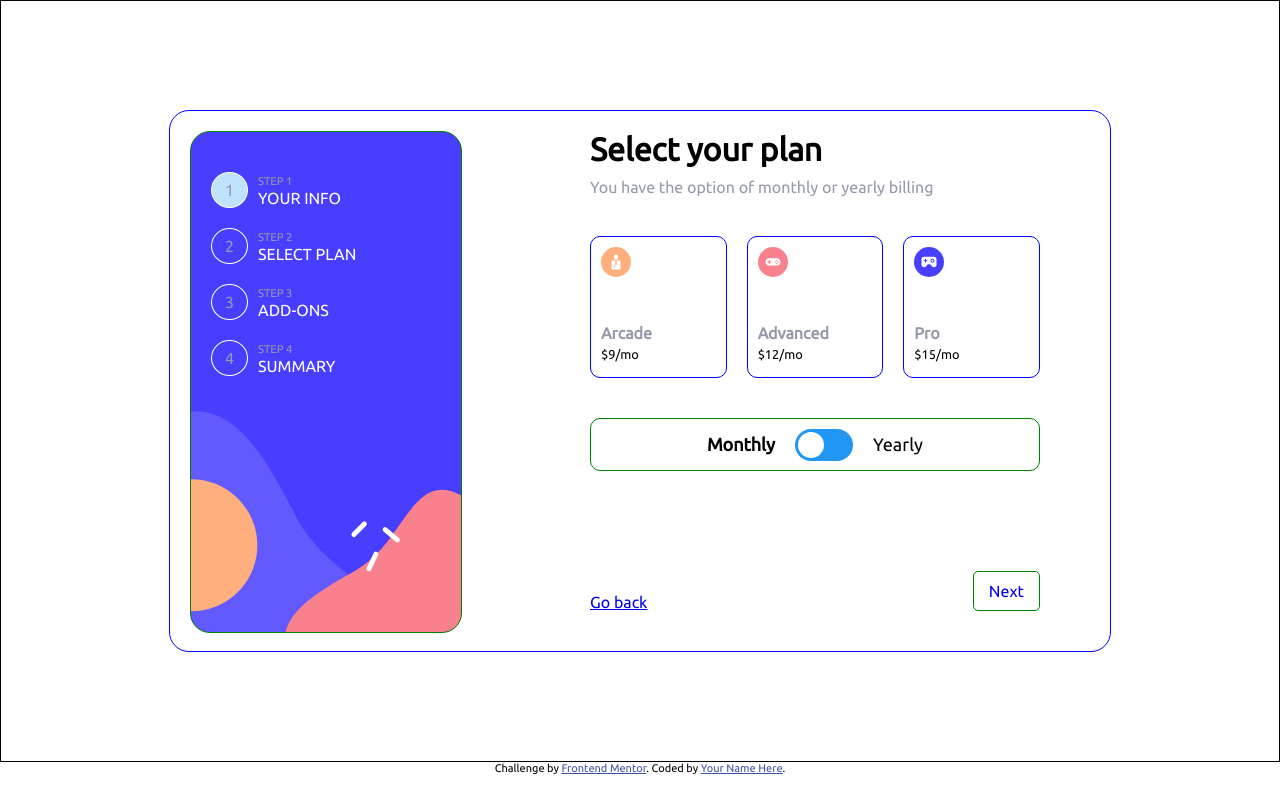
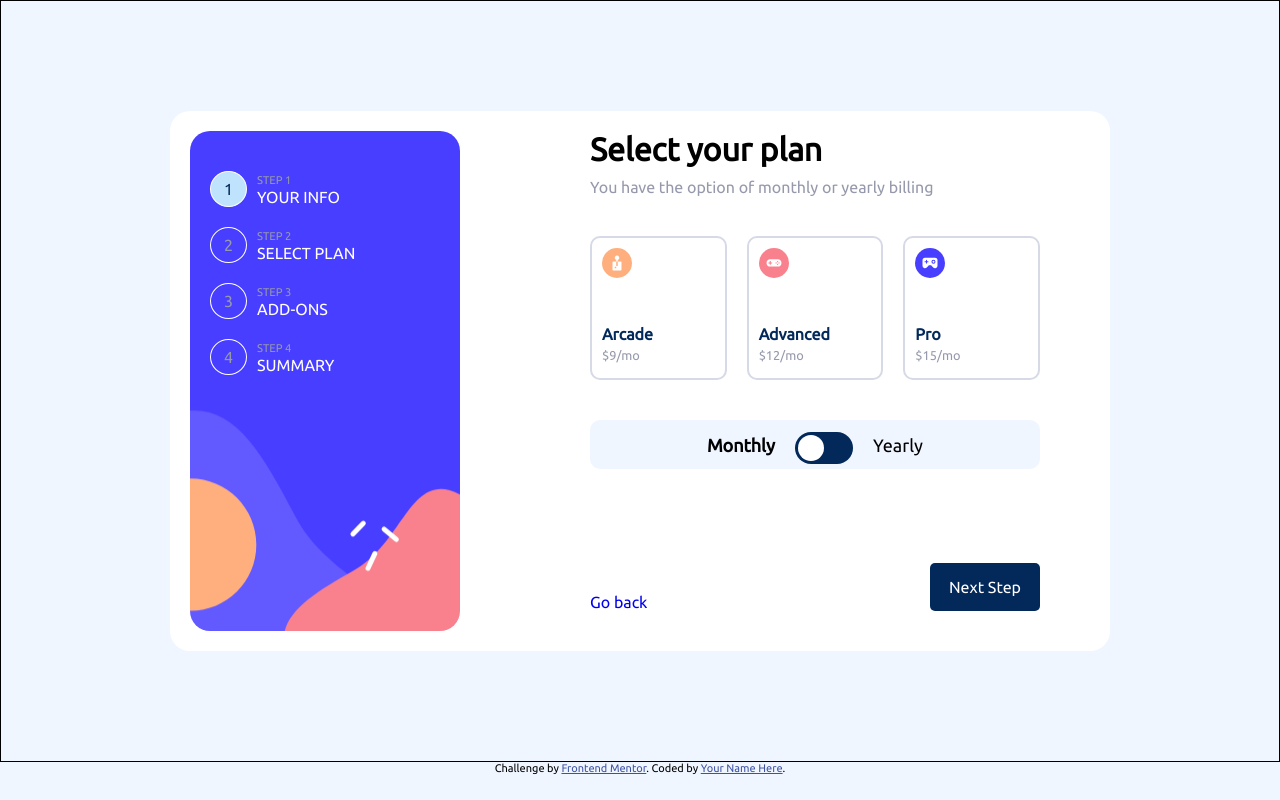
Before and after one commit to McGatsby99/multi-step-form, a React (Create React App) app: page /pageTwo in a window 1280 px wide. Built offline with nearby package versions, Linux system fonts and the light colour scheme.

Commit message:
css brush up

```diff
--- a/src/App.css
+++ b/src/App.css
@@ -29,12 +29,15 @@
 
 body{
   font-family:'UbuntuRegular', monospace;
+  background-color: var(--magnolia);
 }
 
 p{
   font-size: 16px;
   color: var(--cool-gray);
 }
+
+
 
 #root{
   height: 95vh;
@@ -45,9 +48,10 @@ p{
 }
 
 .container{
+  background-color: var(--white);
   display: flex;
   justify-content: space-between;
-  border: var(--border-blue);
+  /* border: var(--border-blue); */
   height: 500px;
   width: 85%;
   max-width: 900px;
@@ -59,7 +63,7 @@ p{
 nav {
   height: 100%;
   width: 30%;
-  border: var(--border-green);
+  /* border: var(--border-green); */
   border-radius: 20px;
   background-image: url('./assets/images/bg-sidebar-desktop.svg');
   background-size: cover;
@@ -115,7 +119,7 @@ nav {
 }
 
 
-/* right side */
+/* right side: page one */
 
 .pages {
   height: 100%;
@@ -132,27 +136,34 @@ nav {
   margin: 20px 0px;
 }
 
+
 h1{
   margin-bottom: 10px;
 }
 
-input{
+.pageOneForm input{
   display: block;
-  width: 99%;
+  width: 96%;
   margin-bottom: 30px;
   margin-top: 5px;
   border-radius: 5px;
   height: 40px;
+  border-color: var(--light-gray);
+  padding-left: 10px;
 }
 
-.submit{
+.next{
+  width: 80px;
+  color: var(--white);
+  background-color: var(--marine-blue);
   text-decoration: none;
-  border: var(--border-green);
-  padding: 10px 15px;
+  /* border: var(--border-green); */
+  padding: 15px;
   border-radius: 5px;
   position: absolute;
   bottom: 20px;
   right: 0px;
+  text-align: center;
 }
 
 /* page two */
@@ -167,9 +178,19 @@ input{
   display: inline-block;
   height: 140px;
   /* width: 80px; */
-  border: var(--border-blue);
+  border: 2px solid var(--light-gray);
   margin: 20px 0px;
   border-radius: 10px;
+}
+
+.select:hover{
+  border: 2px solid var(--purplish-blue);
+  background-color: var(--magnolia);
+}
+
+.select:active{
+  border: 2px solid var(--purplish-blue);
+  background-color: var(--magnolia);
 }
 
 .content{
@@ -184,18 +205,22 @@ input{
   bottom: 0;
 }
 
+
 .content section p{
   font-weight: 700;
+  color: var(--marine-blue);
 }
 
 .content section span{
   display: inline-block;
   margin-top: 5px;
   font-size: 0.8rem;
+  color: var(--cool-gray);
 }
 
 .toggle{
-  border: var(--border-green);
+  /* border: var(--border-green); */
+  background-color: var(--magnolia);
   grid-column-start: 1;
   grid-column-end: 4;
   text-align: center;
@@ -208,7 +233,7 @@ input{
  /* border:var(--border-orange); */
  position: relative;
  margin: 0 20px ;
- bottom: 10px;
+ bottom: -5px;
  font-size: 18px;
 
 }
@@ -241,7 +266,7 @@ input{
   left: 0;
   right: 0;
   bottom: 0;
-  background-color:  #2196F3;
+  background-color: var(--marine-blue);
   -webkit-transition: .4s;
   transition: .4s;
 }
@@ -259,7 +284,7 @@ input{
 }
 
 input:checked + .slider {
-  background-color: #2196F3;
+  background-color: var(--marine-blue);
 }
 
 input:focus + .slider {
@@ -281,17 +306,23 @@ input:checked + .slider:before {
   border-radius: 50%;
 }
 
+
 .go-back{
   position: absolute;
   bottom: 20px;
   left: 0;
   background-color: white;
+  text-decoration: none;
+}
+
+.go-back:hover{
+  text-decoration: underline;
 }
 
 /* page three */
 
 .add-ons{
-  border: var(--border-green);
+  border: 2px solid var(--light-gray);
   /* min-width: 300px; */
   margin-bottom: 20px;
   height: 80px;
@@ -299,12 +330,16 @@ input:checked + .slider:before {
   border-radius: 10px;
 }
 
+.checked{
+  background-color: var(--alabaster);
+  border: 2px solid var(--marine-blue);
+}
+
 .checkbox{
   height: 20px;
   width: 20px;
   display: inline-block;
   margin: 30px 20px;
-  border: var(--border-orange);
 }
 
 .add-ons label{
@@ -326,13 +361,15 @@ input:checked + .slider:before {
   right: 20px;
   top: 30px;
   float: right;
+  color: var(--cool-gray);
 }
 
 /* page 4 */
 
 .summary-container{
-  border: var(--border-red);
+  /* border: var(--border-red); */
   border-radius: 10px;
+  background-color: var(--alabaster);
 }
 
 .plan-summary{
@@ -345,6 +382,8 @@ input:checked + .slider:before {
 
 .plan-summary p{
   display: inline-block;
+  color: var(--marine-blue);
+  font-weight: 700;
 }
 
 .change{
@@ -352,6 +391,7 @@ input:checked + .slider:before {
   left: 0px;
   top: 20px;
   background-color: var(--white);
+  color: var(--cool-gray);
 }
 
 .summary-price{
--- a/src/MainLayout.js
+++ b/src/MainLayout.js
@@ -12,28 +12,29 @@ const MainLayout = () => {
         <nav>
           <div className="nav-container">
             <div className="steps">
-              <span className={`page-number ${ activePage === "1"? 'active': ''}`}><p>1</p></span>
+              {/* <span className={`page-number ${ activePage === "1"? 'active': ''}`}><p>1</p></span> */}
+              <span className={`page-number ${ activePage === "1"? 'active': ''}`}><p className={`${ activePage === "1"? 'active': ''}`}>1</p></span>
               <div className='text'>
                 <p>STEP 1</p>
                 <p className='category'>YOUR INFO</p>
               </div>
             </div>
             <div className="steps">
-              <span className={`page-number ${ activePage === "2"? 'active': ''}`}><p>2</p></span>
+              <span className={`page-number ${ activePage === "2"? 'active': ''}`}><p className={`${ activePage === "2"? 'active': ''}`}>2</p></span>
               <div className='text'>
                 <p>STEP 2</p>
                 <p className='category'>SELECT PLAN</p>
               </div>
             </div>
             <div className="steps">
-              <span className={`page-number ${ activePage === "3"? 'active': ''}`}><p>3</p></span>
+              <span className={`page-number ${ activePage === "3"? 'active': ''}`}><p className={`${ activePage === "3"? 'active': ''}`}>3</p></span>
               <div className='text'>
                 <p>STEP 3</p>
                 <p className='category'>ADD-ONS</p>
               </div>
             </div>
             <div className="steps">
-              <span className={`page-number ${ activePage === "4"? 'active': ''}`}><p>4</p></span>
+              <span className={`page-number ${ activePage === "4"? 'active': ''}`}><p className={`${ activePage === "4"? 'active': ''}`}>4</p></span>
               <div className='text'>
                 <p>STEP 4</p>
                 <p className='category'>SUMMARY</p>
--- a/src/pages/FormPageOne.js
+++ b/src/pages/FormPageOne.js
@@ -1,4 +1,4 @@
-import { Form, Link, NavLink, useOutletContext } from 'react-router-dom';
+import { Form, NavLink, useOutletContext } from 'react-router-dom';
 
 
 const FormPageOne = () => {
@@ -7,17 +7,17 @@ const FormPageOne = () => {
 
   return (
     <div className='pages pageOne'>
-        <h1>Personal Info</h1>
+        <h1>Personal info</h1>
         <p>Please provide your name, email address and phone number</p>
         <Form className='form pageOneForm'>
-          <label htmlFor="name">name</label>
-          <input />
-          <label htmlFor="email">email</label>
-          <input />
-          <label htmlFor="phone number">phone number</label>
-          <input />
+          <label htmlFor="name">Name</label>
+          <input type='text' placeholder='e.g. Ayanda'/>
+          <label htmlFor="email">Email Address</label>
+          <input type='email' placeholder='e.g. ayanda@email,com'/>
+          <label htmlFor="phone number">Phone Number</label>
+          <input type='text' placeholder='+27 727 262 328'/>
         </Form>
-        <NavLink className='submit' to='/pageTwo' onClick={() => setActivePage('2')}>Next Step</NavLink>
+        <NavLink className='next' to='/pageTwo' onClick={() => setActivePage('2')}>Next Step</NavLink>
     </div>
   )
 }
--- a/src/pages/FormPageThree.js
+++ b/src/pages/FormPageThree.js
@@ -1,4 +1,5 @@
 
+import { useState } from "react";
 import { Form, NavLink, useOutletContext  } from "react-router-dom"
 
 
@@ -6,14 +7,26 @@ const FormPageThree = () => {
 
   const [ setActivePage ] = useOutletContext();
 
+
+  const [serviceChecked, setServiceChecked] = useState(false);
+  const [storageChecked, setStorageChecked] = useState(false);
+  const [profileChecked, setProfileChecked] = useState(false);
+
+
   return (
     <div className='pages pageThree' >
         <h1>Pick add-ons</h1>
         <p>Add-ons help enhance your gaming experience</p>
         <Form className="form pageThreeForm">
 
-          <div className="add-ons" >
-            <input className="checkbox service" type="checkbox" id="service" name="service"/>
+          <div className={`add-ons ${serviceChecked? 'checked': ''}`} >
+            <input
+              className="checkbox service"
+              type="checkbox"
+              id="service"
+              name="service"
+              onClick={() => setServiceChecked(!serviceChecked)}
+              />
             <label htmlFor="services">
               Online services
             </label>
@@ -21,15 +34,27 @@ const FormPageThree = () => {
             <span>+$1/mo</span>
           </div>
 
-          <div className="add-ons">
-            <input className="checkbox storage" type="checkbox" id="storage" name="storage"/>
+          <div className={`add-ons ${storageChecked? 'checked': ''}`} >
+            <input
+              className="checkbox storage"
+              type="checkbox"
+              id="storage"
+              name="storage"
+              onClick={() => setStorageChecked(!storageChecked)}
+              />
             <label htmlFor="storage">Larger storage</label>
             <p>Extra 1TB of cloud save</p>
             <span>+$2/mo</span>
           </div>
 
-          <div className="add-ons">
-            <input className="checkbox profile" type="checkbox" id="profile" name="profile"/>
+          <div className={`add-ons ${profileChecked? 'checked': ''}`}>
+            <input
+              className="checkbox profile"
+              type="checkbox"
+              id="profile"
+              name="profile"
+              onClick={() => setProfileChecked(!profileChecked)}
+              />
             <label htmlFor="profile">Customizable profile</label>
             <p>Custom theme on your profile</p>
             <span>+$2/mo</span>
@@ -37,7 +62,7 @@ const FormPageThree = () => {
 
         </Form>
         <NavLink className='go-back' to='/pageTwo' onClick={() => setActivePage('2')}>Go back</NavLink>
-        <NavLink className='submit' to='/pageFour' onClick={() => setActivePage('4')}>submit</NavLink>
+        <NavLink className='next' to='/pageFour' onClick={() => setActivePage('4')}>Next Step</NavLink>
     </div>
   )
 }
--- a/src/pages/FormPageTwo.js
+++ b/src/pages/FormPageTwo.js
@@ -61,7 +61,7 @@ const FormPageTwo = () => {
           </div>
         </Form>
         <NavLink className='go-back' to='/' onClick={() => setActivePage('1')}>Go back</NavLink>
-        <NavLink className='submit' to='/pageThree' onClick={() => setActivePage('3')}>Next</NavLink>
+        <NavLink className='next' to='/pageThree' onClick={() => setActivePage('3')}>Next Step</NavLink>
     </div>
   )
 }
--- a/src/pages/Summary.js
+++ b/src/pages/Summary.js
@@ -11,7 +11,7 @@ const Summary = () => {
         <Form className="form pageFourSummary">
           <div className="summary-container">
             <div className="plan-summary">
-              <p>Arcade (yearly)</p>
+              <p>Arcade (Yearly)</p>
               <NavLink className='change'>change</NavLink>
               <p className="summary-price">$90/yr</p>
               <hr/>
@@ -29,7 +29,7 @@ const Summary = () => {
           </div>
         </Form>
         <NavLink className='go-back' to='/pageThree' onClick={() => setActivePage('3')}>Go back</NavLink>
-        <NavLink className='submit' to='/' onClick={() => setActivePage('4')}>submit</NavLink>
+        <NavLink className='next' to='/' onClick={() => setActivePage('1')}>Confirm</NavLink>
     </div>
   )
 }
```
